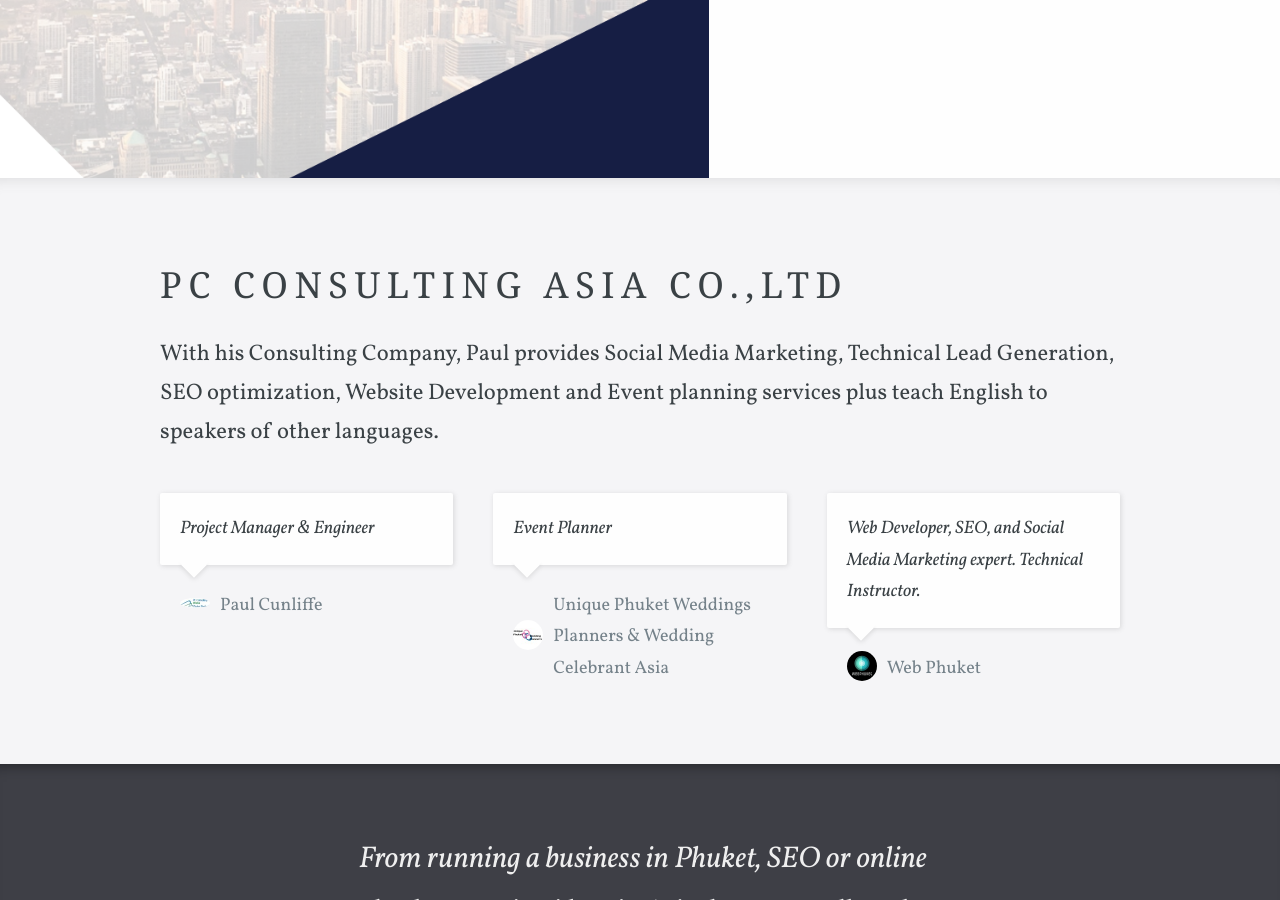
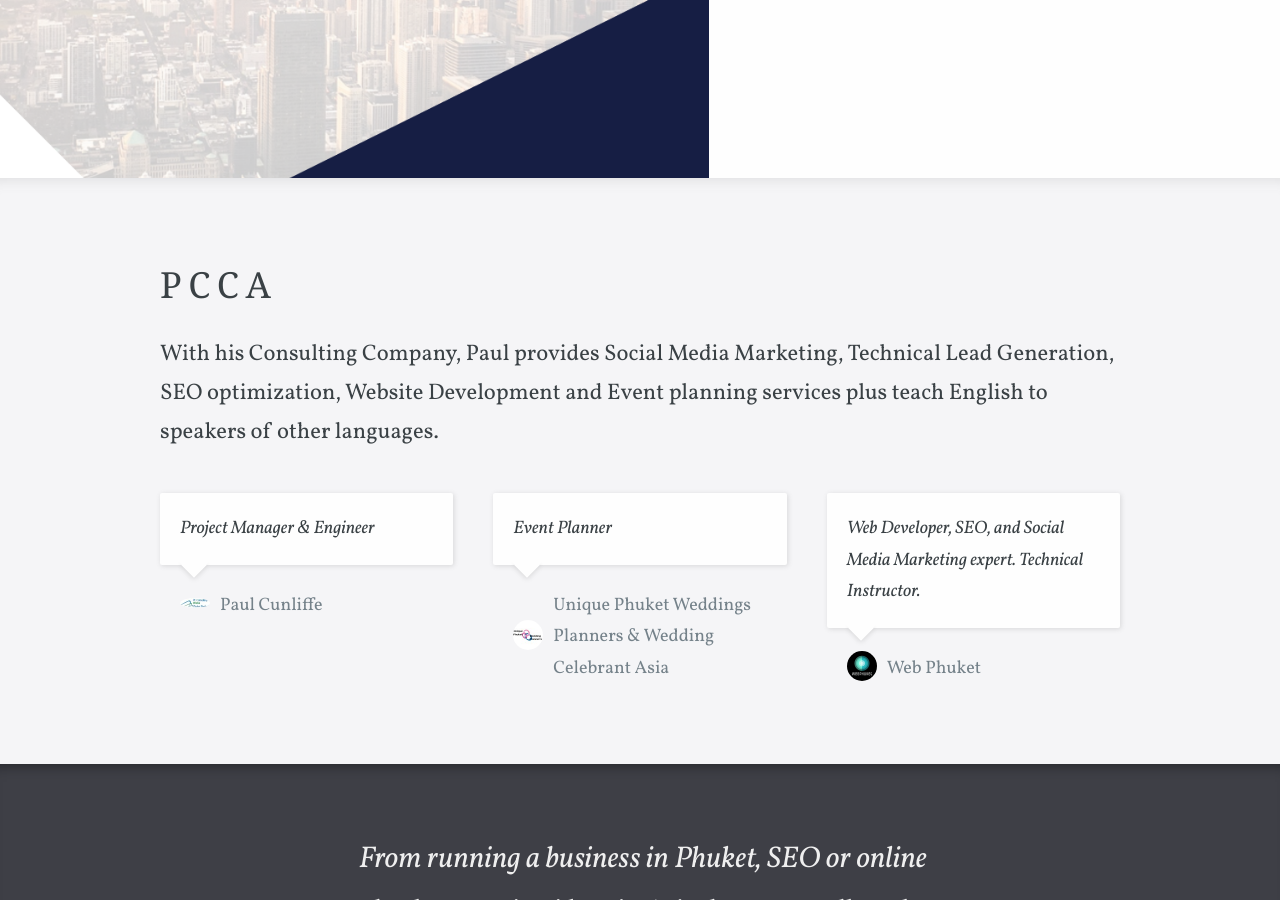
Before and after one commit to pcconsultingasia/JEKYLL-pc-consulting-asia, a Jekyll site: the page built from index.html, in a window 1280 px wide and 900 px high, scrolled down 542 px. Built offline with Jekyll 4.4.1, drawn with Linux system fonts in a browser that asks for light colours; some web fonts are replaced.

Commit message:
Updated 'index.html' via CloudCannon

```diff
--- a/index.html
+++ b/index.html
@@ -1,5 +1,5 @@
 ---
-title: 'PC Consulting Asia Co.,Ltd'
+title: 'PCCA'
 call_to_action: Contact
 background_image_path: /uploads/pconsultingasia.png
 large_header: true
```
